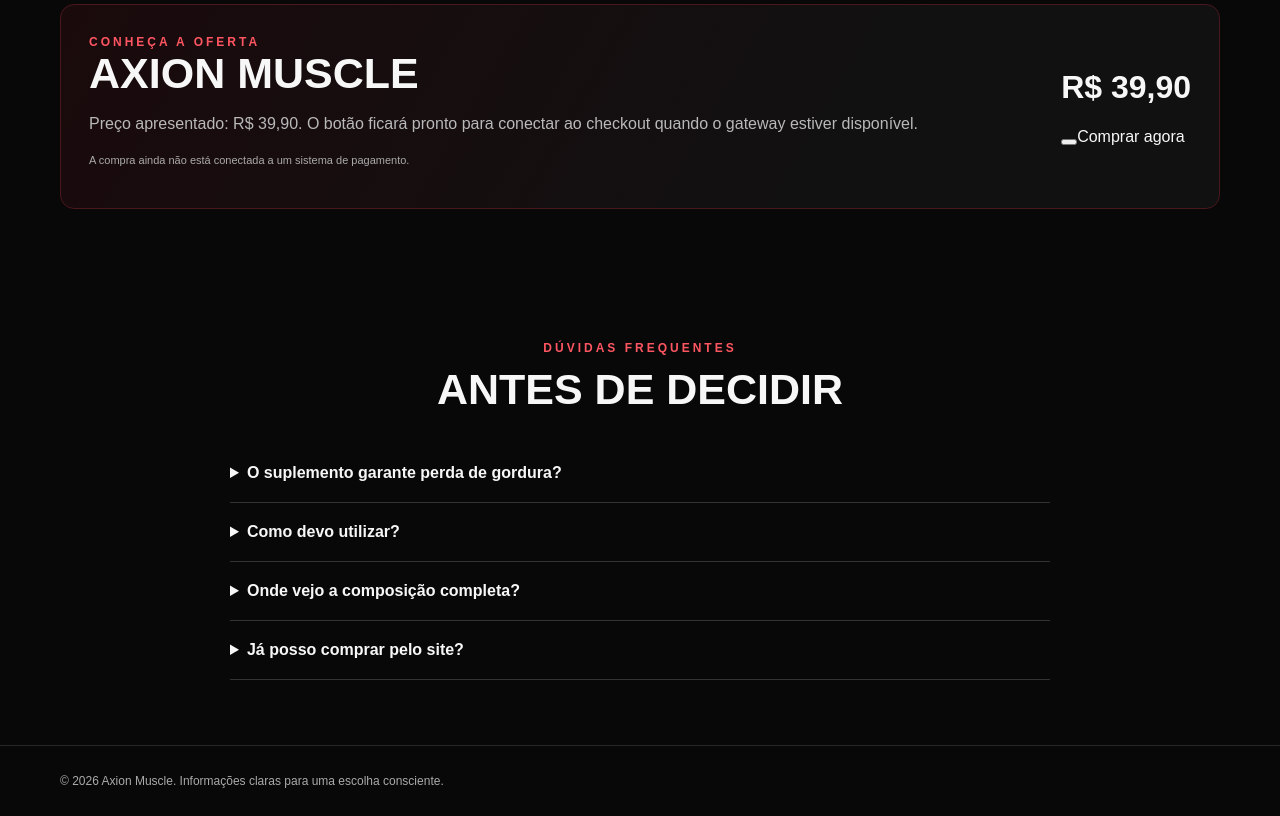
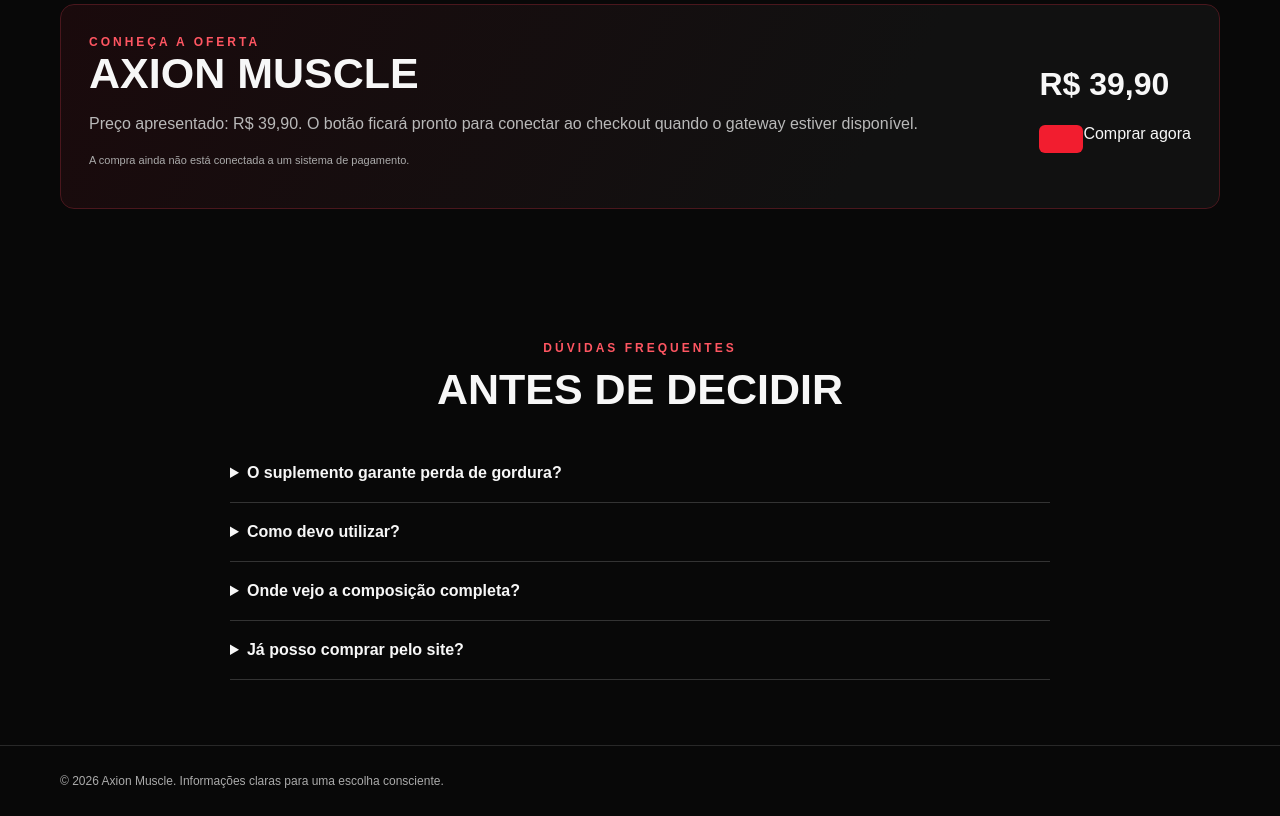
Before and after one commit to naice58/AXION, a plain HTML site: page index.html in a window 1280 px wide. Shown: the part 1820-2636 px from the top of the page. Drawn offline with Linux system fonts and the light colour scheme.

Commit message:
Restaura visual do botão de compra

```diff
--- a/index.html
+++ b/index.html
@@ -15,7 +15,7 @@
 <section class="section" id="destaques"><div class="wrap"><div class="section-head"><div class="eyebrow">Conheça antes de comprar</div><h2>Informação clara. Escolha consciente.</h2><p>Consulte os detalhes do produto e confirme se ele é adequado para você. Não prometemos resultados iguais para todas as pessoas.</p></div><div class="cards"><article class="card"><div class="num">01 / PRODUTO</div><h3>O que é o Axion Muscle?</h3><p class="muted">Um suplemento apresentado em embalagem de 30 porções. Consulte o rótulo completo para verificar finalidade, ingredientes e advertências.</p></article><article class="card"><div class="num">02 / COMPOSIÇÃO</div><h3>Confira os ingredientes</h3><p class="muted">A imagem frontal menciona cafeína e outros destaques. A lista completa de ingredientes e quantidades precisa ser consultada no rótulo oficial.</p></article><article class="card"><div class="num">03 / USO RESPONSÁVEL</div><h3>Siga as orientações</h3><p class="muted">Respeite o modo de uso indicado na embalagem. Se tiver dúvidas, condições de saúde ou usar medicamentos, consulte um profissional de saúde.</p></article></div></div></section>
 <section class="section story" id="historia"><div class="wrap story-grid"><div><div class="eyebrow">Uma jornada real</div><h2>Seu ponto de partida é só o começo.</h2><p class="muted">A evolução de cada pessoa é individual. Queremos apresentar o produto com transparência, sem prometer transformações instantâneas ou atribuir resultados ao suplemento sem evidências.</p><p class="muted">O vídeo da marca pode seguir a sequência curta que você definiu: antes → uso do produto → encerramento com Axion Muscle. Use imagens reais e autorizadas, sem sugerir que o produto sozinho causou uma mudança corporal.</p></div><div class="story-art"><div class="story-step"><b>01 — ANTES</b><strong>Ponto de partida</strong><span class="muted">História real, com autorização.</span></div><div class="story-step"><b>02 — PRODUTO</b><strong>Axion Muscle</strong><span class="muted">Mostrar a embalagem e o uso conforme o rótulo.</span></div><div class="story-step"><b>03 — ENCERRAMENTO</b><strong>AXION MUSCLE</strong><span class="muted">Marca em destaque.</span></div></div></div></section>
 <section class="section" id="comprar"><div class="wrap"><div class="offer"><div><div class="eyebrow">Conheça a oferta</div><h2>Axion Muscle</h2><p class="muted">Preço apresentado: R$ 39,90. O botão ficará pronto para conectar ao checkout quando o gateway estiver disponível.</p><p class="note">A compra ainda não está conectada a um sistema de pagamento.</p></div><div><div class="price" style="margin-bottom:14px"><strong>R$ 39,90</strong></div>
-<button class="buy-button" type="button" data-product="suplemento"></button>Comprar agora</button></div></div></div></section>
+ <button class="btn buy-button" type="button" data-product="suplemento"> </button>Comprar agora</button></div></div></div></section>
 <section class="section" id="faq"><div class="wrap"><div class="section-head"><div class="eyebrow">Dúvidas frequentes</div><h2>Antes de decidir</h2></div><div class="faq"><details><summary>O suplemento garante perda de gordura?</summary><p>Não é adequado garantir resultados. A resposta varia de pessoa para pessoa; consulte as informações oficiais do produto e um profissional de saúde.</p></details><details><summary>Como devo utilizar?</summary><p>Siga apenas as instruções do rótulo oficial. Não exceda a porção recomendada.</p></details><details><summary>Onde vejo a composição completa?</summary><p>Consulte o rótulo completo da embalagem. A imagem frontal não mostra todos os ingredientes nem todas as advertências.</p></details><details><summary>Já posso comprar pelo site?</summary><p>O checkout ainda precisa ser conectado ao gateway de pagamento. O botão nesta versão é demonstrativo.</p></details></div></div></section>
 </main><footer class="footer"><div class="wrap">© <span id="year"></span> Axion Muscle. Informações claras para uma escolha consciente.</div></footer><div class="mobile-cta"><a class="btn" href="#comprar">Ver oferta — R$ 39,90</a></div><script>document.getElementById('year').textContent=new Date().getFullYear();</script>
 </body></html>
```
